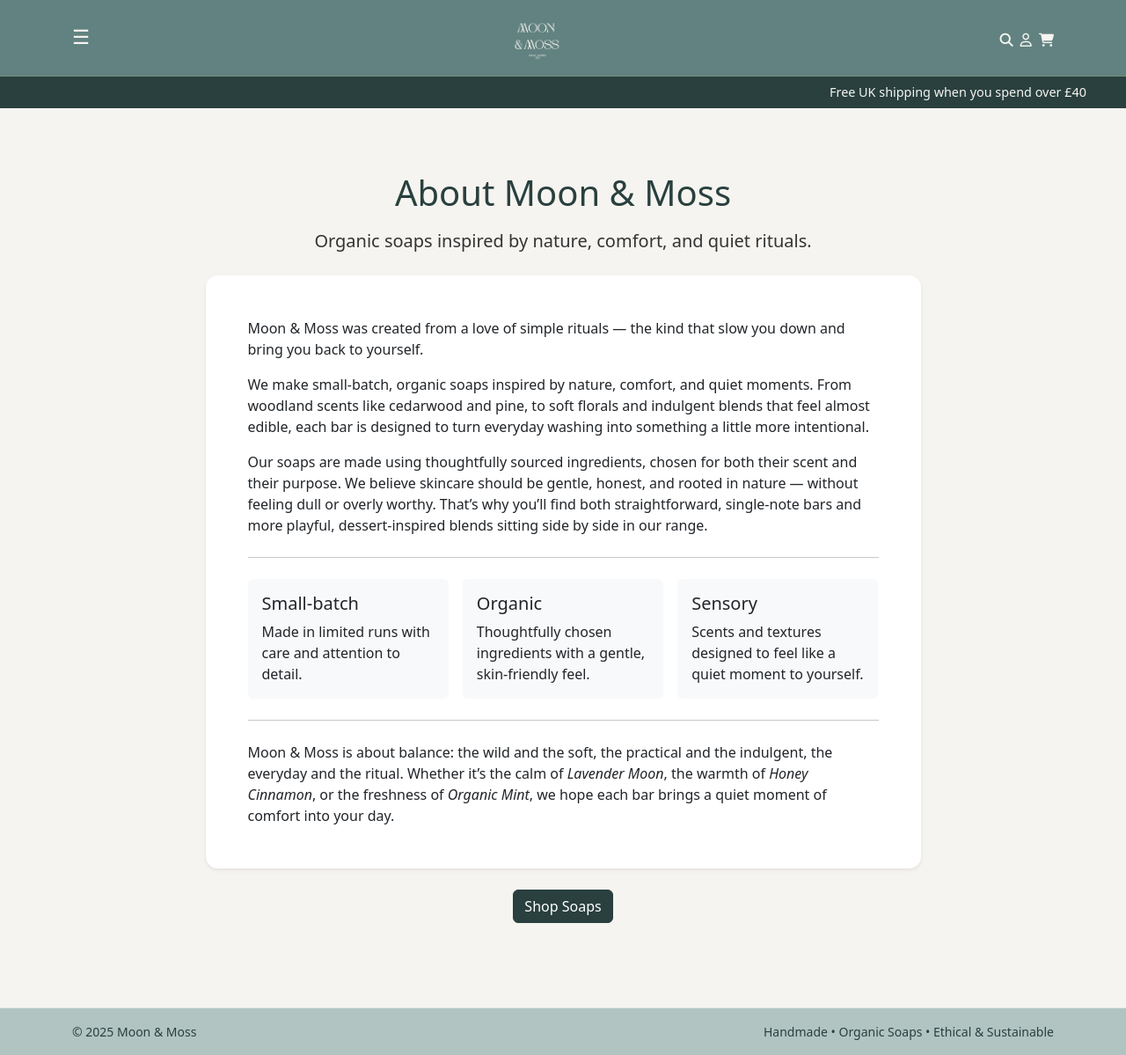
After one commit to tambrulee/P4----Bubble-Bubble, a Django app: page /about/ in a window 1280 px wide. The commit adds this page. Shown: the whole page at 88% size. Run offline with Django 4.2, Linux system fonts and the light colour scheme; some libraries are stand-ins or nearby versions.

Commit message:
About Us page

```diff
--- /dev/null
+++ b/bubblebubble/catalog/templates/catalog/about.html
@@ -0,0 +1,91 @@
+{% extends "base.html" %}
+{% load static %}
+
+{% block content %}
+<section class="py-5">
+  <div class="container">
+
+    <!-- Page Header -->
+    <div class="row justify-content-center mb-4">
+      <div class="col-lg-8 text-center">
+        <h1 class="mb-3">About Moon &amp; Moss</h1>
+        <p class="lead mb-0">
+          Organic soaps inspired by nature, comfort, and quiet rituals.
+        </p>
+      </div>
+    </div>
+
+    <!-- Main Content Card -->
+    <div class="row justify-content-center">
+      <div class="col-lg-9">
+        <div class="card shadow-sm border-0">
+          <div class="card-body p-4 p-md-5">
+
+            <p>
+              Moon &amp; Moss was created from a love of simple rituals — the kind that slow you down
+              and bring you back to yourself.
+            </p>
+
+            <p>
+              We make small-batch, organic soaps inspired by nature, comfort, and quiet moments.
+              From woodland scents like cedarwood and pine, to soft florals and indulgent blends that
+              feel almost edible, each bar is designed to turn everyday washing into something a little
+              more intentional.
+            </p>
+
+            <p>
+              Our soaps are made using thoughtfully sourced ingredients, chosen for both their scent and
+              their purpose. We believe skincare should be gentle, honest, and rooted in nature — without
+              feeling dull or overly worthy. That’s why you’ll find both straightforward, single-note bars
+              and more playful, dessert-inspired blends sitting side by side in our range.
+            </p>
+
+            <hr class="my-4">
+
+            <div class="row g-3">
+              <div class="col-md-4">
+                <div class="p-3 rounded bg-light h-100">
+                  <h5 class="mb-2">Small-batch</h5>
+                  <p class="mb-0">Made in limited runs with care and attention to detail.</p>
+                </div>
+              </div>
+              <div class="col-md-4">
+                <div class="p-3 rounded bg-light h-100">
+                  <h5 class="mb-2">Organic</h5>
+                  <p class="mb-0">Thoughtfully chosen ingredients with a gentle, skin-friendly feel.</p>
+                </div>
+              </div>
+              <div class="col-md-4">
+                <div class="p-3 rounded bg-light h-100">
+                  <h5 class="mb-2">Sensory</h5>
+                  <p class="mb-0">Scents and textures designed to feel like a quiet moment to yourself.</p>
+                </div>
+              </div>
+            </div>
+
+            <hr class="my-4">
+
+            <p class="mb-0">
+              Moon &amp; Moss is about balance: the wild and the soft, the practical and the indulgent,
+              the everyday and the ritual. Whether it’s the calm of <em>Lavender Moon</em>, the warmth of
+              <em>Honey Cinnamon</em>, or the freshness of <em>Organic Mint</em>, we hope each bar brings
+              a quiet moment of comfort into your day.
+            </p>
+
+          </div>
+        </div>
+
+        <!-- Optional CTA Row -->
+        <div class="d-flex flex-column flex-sm-row gap-2 justify-content-center mt-4">
+          <a href="{% url 'catalog:product_list' %}" class="btn btn-primary">
+            Shop Soaps
+          </a>
+
+        </div>
+
+      </div>
+    </div>
+
+  </div>
+</section>
+{% endblock %}
--- a/bubblebubble/catalog/urls.py
+++ b/bubblebubble/catalog/urls.py
@@ -6,4 +6,5 @@ app_name = 'catalog'
 urlpatterns = [
     path('', views.product_list, name='product_list'),
     path('p/<slug:slug>/', views.product_detail, name='product_detail'),
+    path("about/", views.about, name="about"),
 ]
--- a/bubblebubble/catalog/views.py
+++ b/bubblebubble/catalog/views.py
@@ -15,3 +15,6 @@ def product_detail(request, slug):
         "product": product,
         "LOW_STOCK_THRESHOLD": settings.LOW_STOCK_THRESHOLD,
     })
+
+def about(request):
+    return render(request, "catalog/about.html")
--- a/bubblebubble/templates/base.html
+++ b/bubblebubble/templates/base.html
@@ -102,7 +102,7 @@
           <a class="nav-link" href="#">Gifts</a>
         </li>
         <li class="nav-item">
-          <a class="nav-link" href="#">About</a>
+          <a class="nav-link" href="{% url 'catalog:about' %}">About</a>
         </li>
       </ul>
     </div>
```
